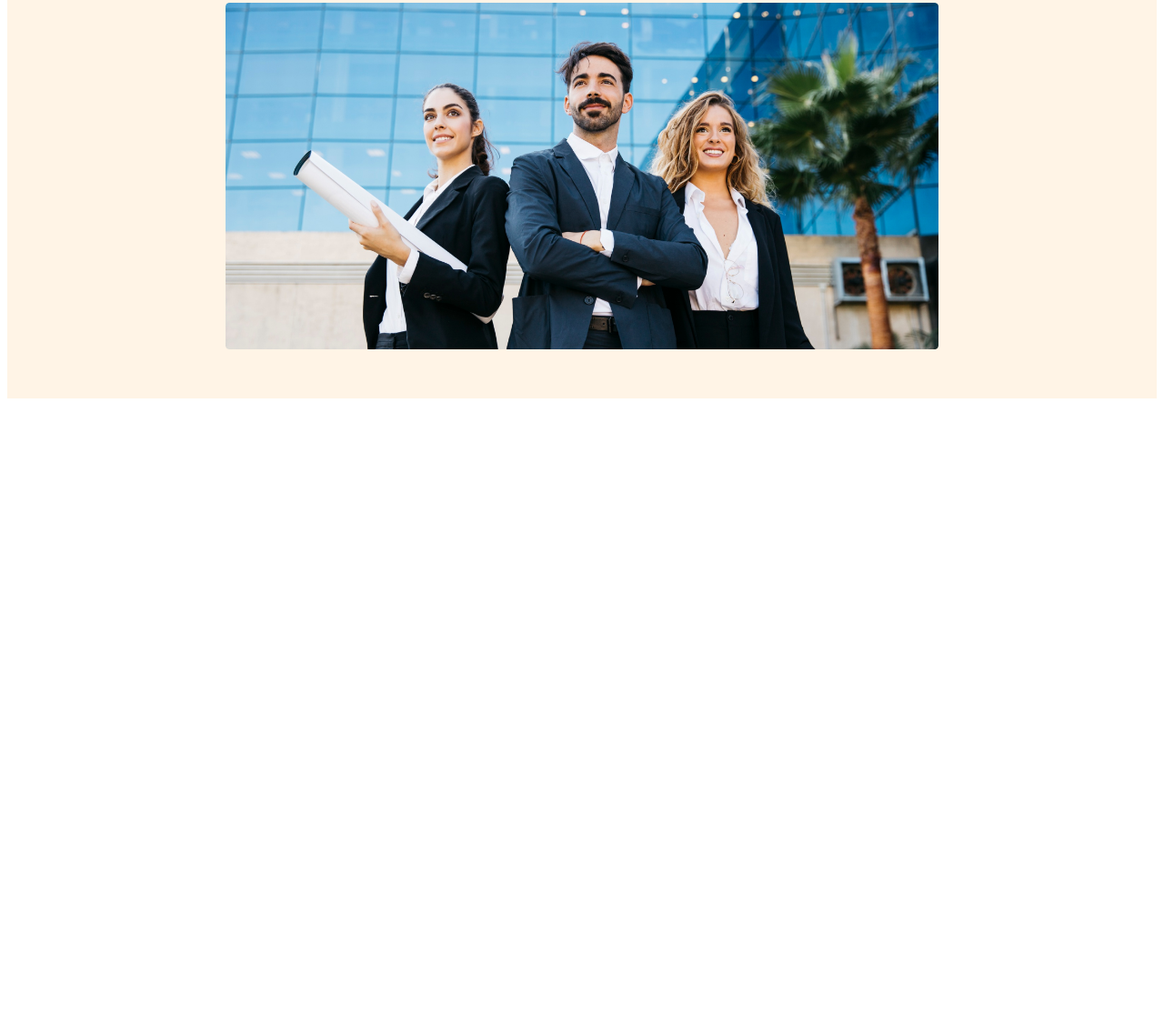
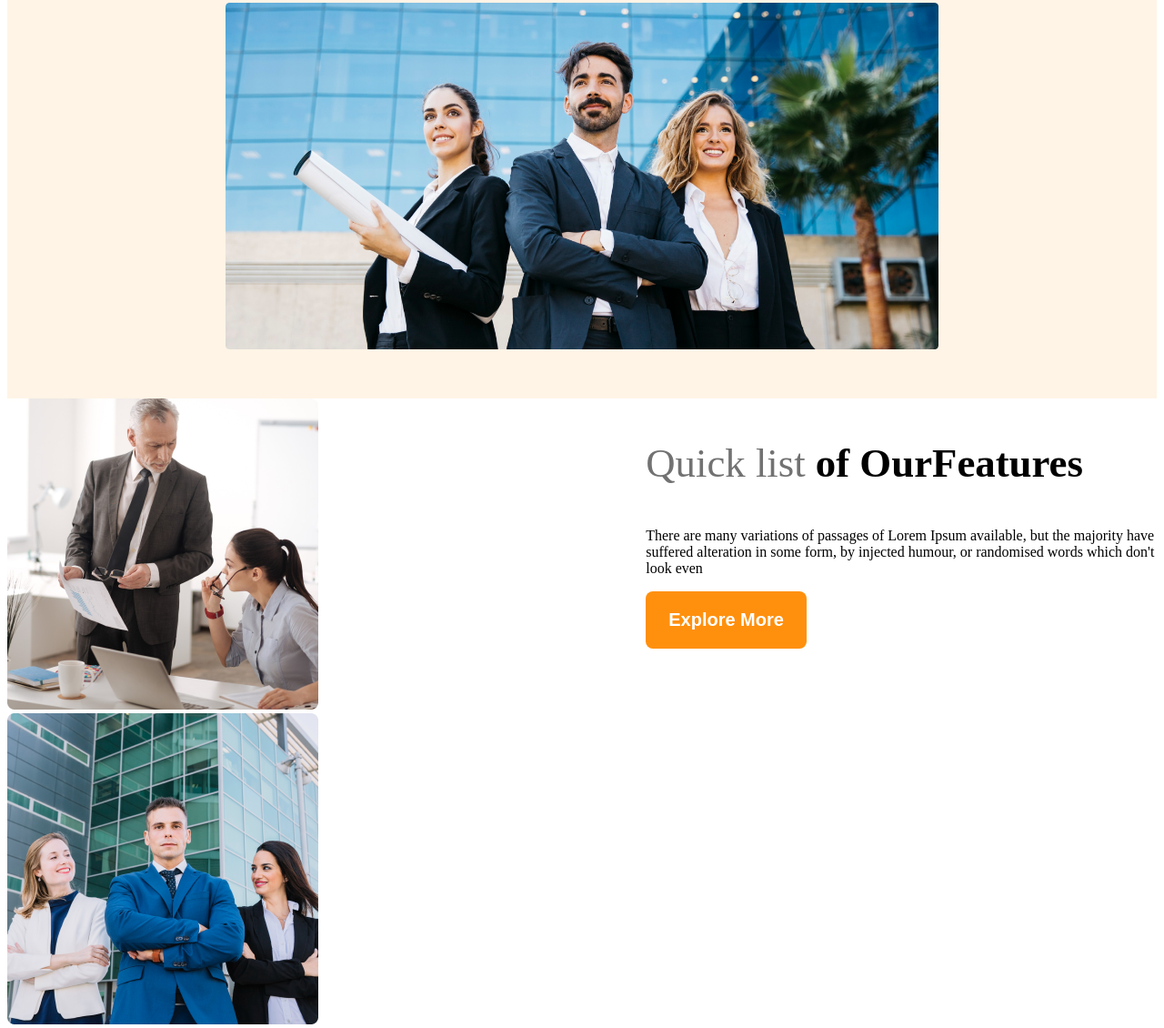
Before and after one commit to anikemon007/g3-architects, a plain HTML site: page index.html in a window 1280 px wide. Shown: the part 565-1695 px from the top of the page at 91% size. Before the commit the page ends 1011 px from the top, so only its background shows below. Drawn offline with Linux system fonts and the light colour scheme.

Commit message:
added features content

```diff
--- a/index.html
+++ b/index.html
@@ -8,6 +8,7 @@
     <link rel="stylesheet" href="styles/architect.css">
 </head>
 <body>
+    <!-- header start -->
     <header>
 <nav>
     <h3 class="nav-title">G3 Architects</h3>
@@ -28,8 +29,22 @@
    <img src="images/banner.png" alt="">
 </div>
     </header>
+    <!-- header end -->
     <main>
-
+<!-- team section start -->
+    <section class="teams-container">
+        <div class="teams-img-container">
+            <img src="images/team1.png" alt="">
+            <img src="images/team2.png" alt="">
+            <img src="images/team3.png" alt="">
+            <img src="images/team4.png" alt="">
+        </div>
+        <div class="teams-content">
+        <h3 class="teams-title"> <span class="quick-list">Quick list</span> <span>of Our</span><span class="text-featrures">Features</span></h3>
+        <p class="teams-description">There are many variations of passages of Lorem Ipsum available, but the majority have suffered alteration in some form, by injected humour, or randomised words which don't look even</p>
+        <button class="btn-primary">Explore More</button>
+        </div>
+    </section>
     </main>
     <footer>
 
--- a/styles/architect.css
+++ b/styles/architect.css
@@ -83,6 +83,8 @@ nav li a {
         flex-direction: column;
     }
 
+}
+
 /* tablet or medium devices */
 @media screen and (min-width:576px)and (max-width:960px) {
     header{
@@ -92,3 +94,27 @@ nav li a {
         flex-direction: column;
     }
 }
+/* main styles */
+main{
+    max-width: 1440px;
+    margin: 0 auto;
+}
+/* teams style */
+.teams-container{
+    display: flex;
+}
+.teams-content{
+    padding-left:50px ;
+    padding-right:0px ;
+}
+.teams-title{
+ font-size: 2.8rem;
+}
+.teams-title .quick-list{
+    color:#727272 ;
+    font-weight: 500;
+}
+.teams-title .text-features{
+   color:#FF900E ;
+   font-weight: 700;
+}
```
